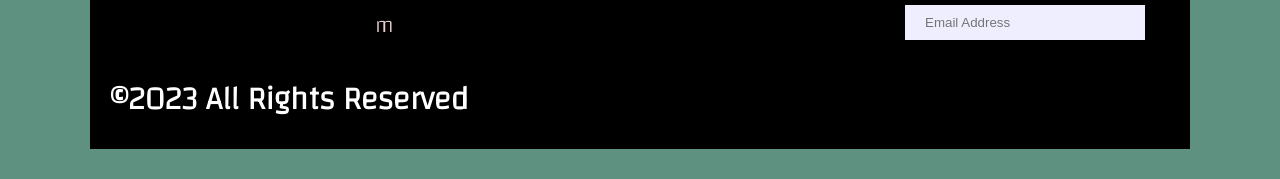
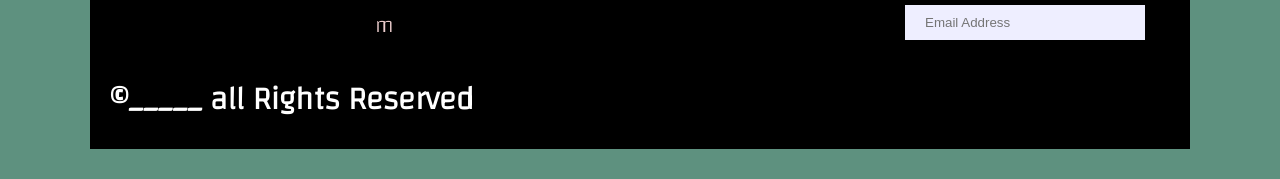
Before and after one commit to Dark-codez/e-commerce, a React (Create React App) app: page /login in a window 1280 px wide. Shown: the part 590-769 px from the top of the page. Built offline with nearby package versions, Linux system fonts and the light colour scheme; no server answers; some icons are missing; a web font is replaced by a local one.

Commit message:
Update Footer.js

```diff
--- a/src/components/Footer.js
+++ b/src/components/Footer.js
@@ -31,7 +31,7 @@ const Footer = () => {
                         />
                 </li>
                 <h1 style = {{textDecorationLine: "none", textDecorationStyle: "none"}}>
-                    &copy;2023 All Rights Reserved
+                    &copy;_____ all Rights Reserved
                 </h1>
             </ul>
         </footer>
```
